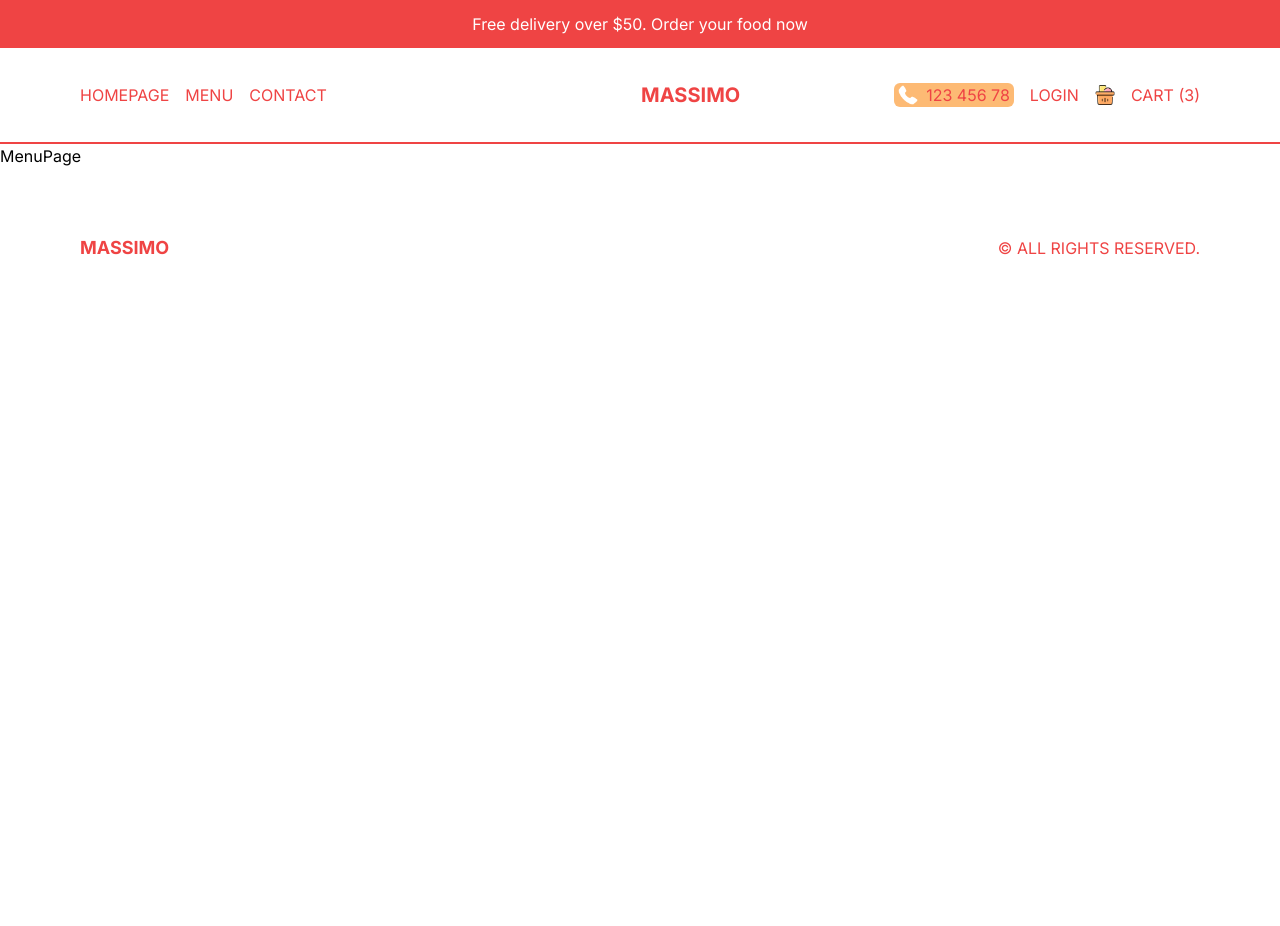
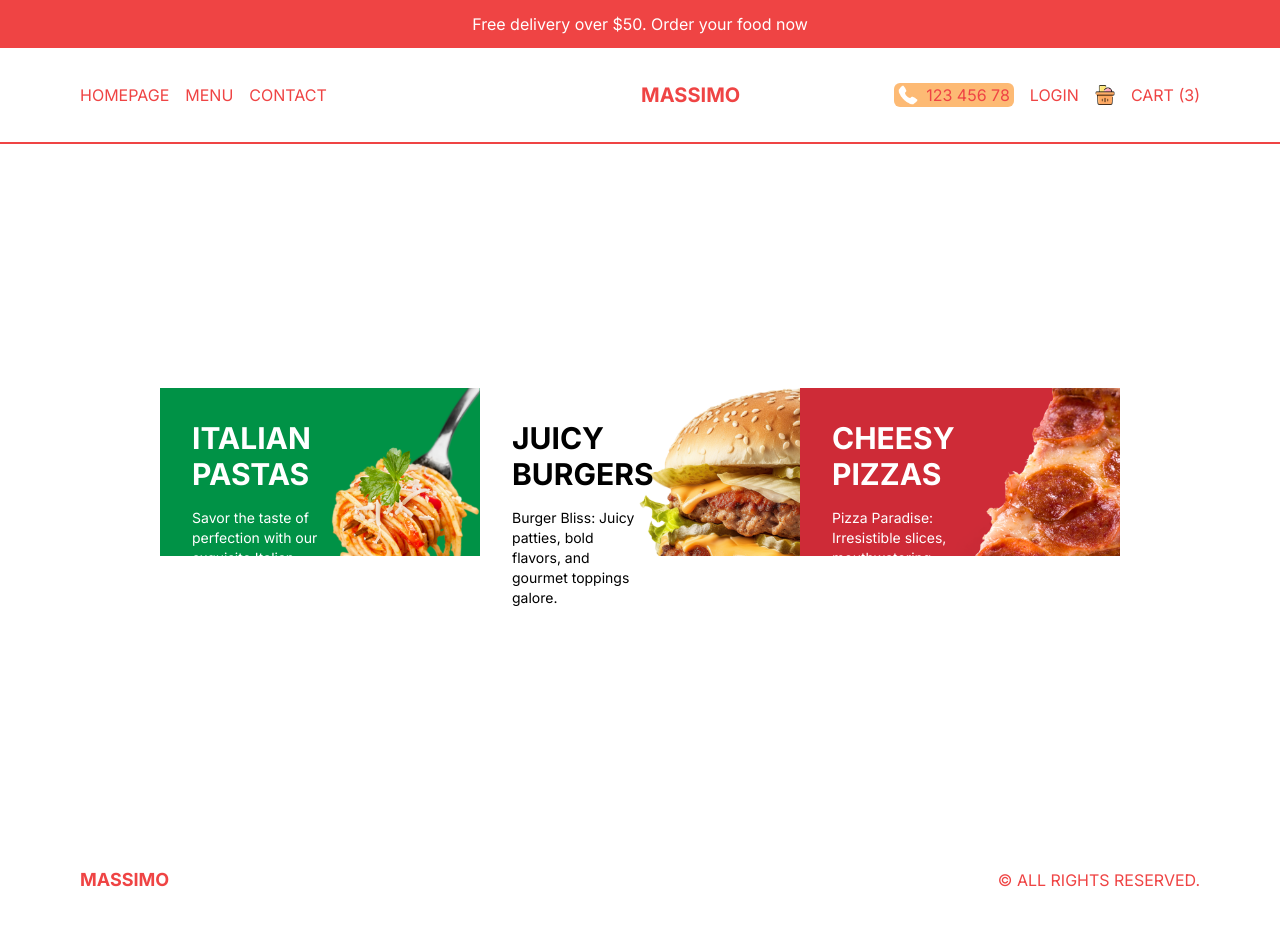
Before and after one commit to caarlosdamian/restaurant, a Next.js app: page /menu in a window 1280 px wide. Shown: the top 926 px of the page. Before the commit the page ends 800 px from the top, so only its background shows below. Built offline with nearby package versions, Linux system fonts and the light colour scheme.

Commit message:
feat(page): added menu page

```diff
--- a/src/app/menu/page.tsx
+++ b/src/app/menu/page.tsx
@@ -1,9 +1,32 @@
-import React from 'react'
+import { menu } from '@/data';
+import Link from 'next/link';
+import React from 'react';
 
 const MenuPage = () => {
   return (
-    <div>MenuPage</div>
-  )
-}
+    <div className="p-4 lg:px-20 xl:p-40 h-[calc(100vh-6rem)] md:h-[calc(100vh-9rem)] flex flex-col md:flex-row items-center">
+      {menu.map((category) => (
+        <Link
+          href={`menu/${category.slug}`}
+          key={category.id}
+          className="w-full h-1/3 bg-cover p-8 md:h-1/2"
+          style={{ backgroundImage: `url(${category.img})` }}
+        >
+          <div className={`text-${category.color} w-1/2`}>
+            <h1 className="uppercase font-bold text-3xl">{category.title}</h1>
+            <p className="text-sm my-4">{category.desc}</p>
+            <button
+              className={`hidden 2xl:block bg-${category.color} text-${
+                category.color === 'black' ? 'white' : 'red-500'
+              } py-2 px-4 rounded-md`}
+            >
+              Explore
+            </button>
+          </div>
+        </Link>
+      ))}
+    </div>
+  );
+};
 
-export default MenuPage
+export default MenuPage;
```
